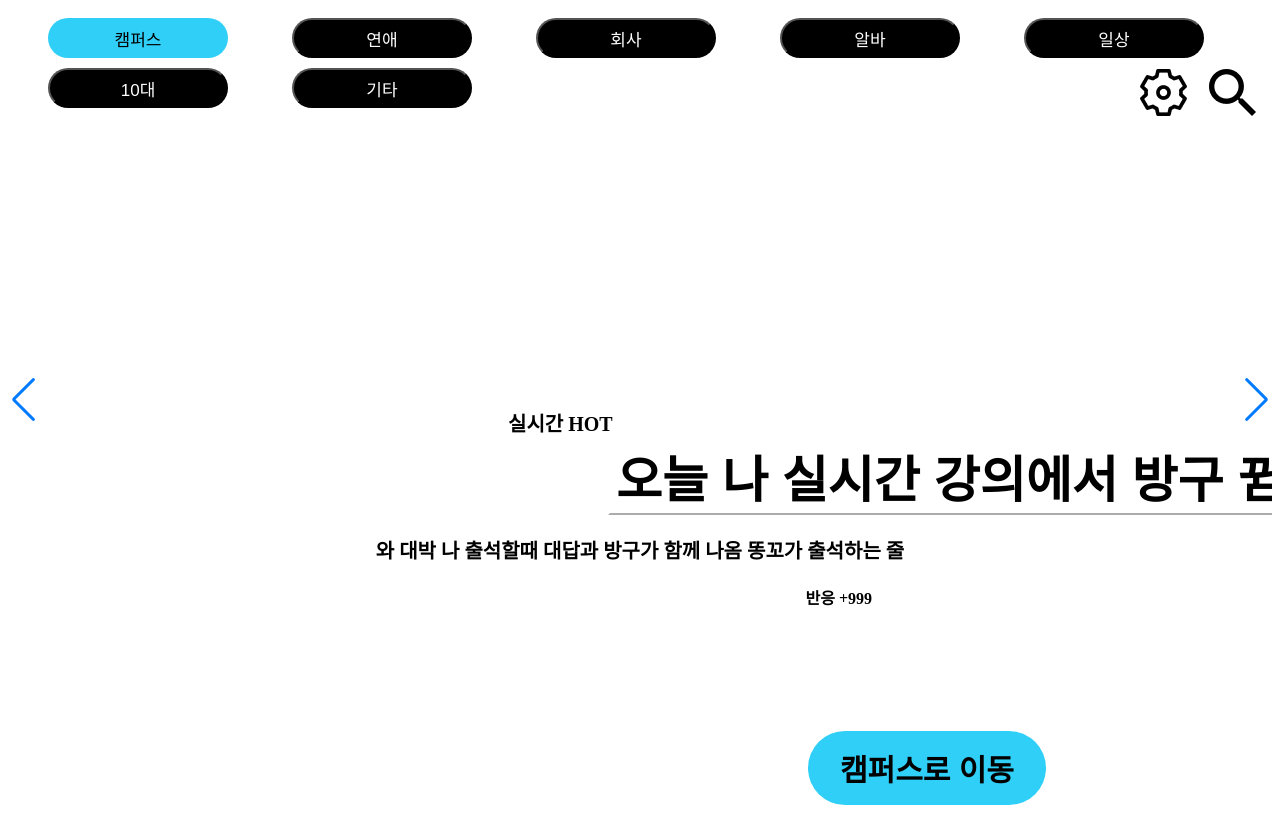
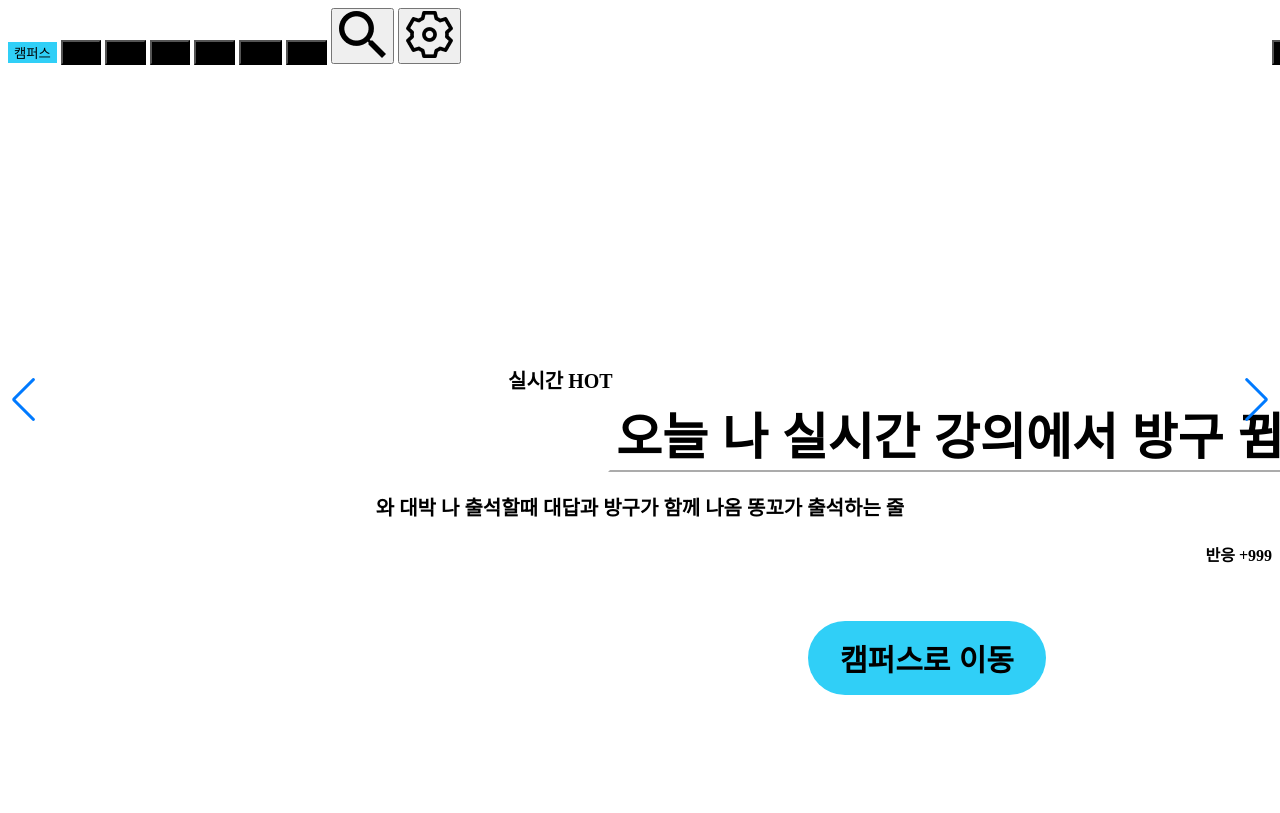
Before and after one commit to ynawhocodes/BarkHistory, a plain HTML site: page main/home.html in a window 1280 px wide. Shown: the top 813 px of the page. Drawn offline with nearby package versions, Linux system fonts and the light colour scheme; files that its build step writes are made by us from their sources; files whose address does not match are found by name.

Commit message:
Add files via upload

```diff
--- a/css/home.css
+++ b/css/home.css
@@ -1,38 +1,3 @@
-  .swiper-container {
-      width : 100%;
-      height : 100%;
-  }
-
-  .swiper-slide {
-    background-color : #fff;
-  }
-
-.tab {
-  color : white;
-  font-size : 17px;
-  text-align: center;
-  width : 180px;
-  height : 40px;
-  margin-left : 40px;
-  margin-right : 20px;
-  margin-top : 10px;
-  border-radius: 50px;
-}
-
-.option {
-    background-color: rgba(255,255,255,0.5);
-    border:rgba(255,255,255,0.5);
-    float : right;
-    margin-right : 10px;
-
-}
-
-.swiper-slide button {
-    margin-top : 10px;
-    background-color : #fff;
-    border-color : #fff;
-}
-
 .update-title {
   font-size : 20px;
   margin-top : 300px;
@@ -71,5 +36,4 @@
 
 .reaction {
   float : right;
-  margin-right : 400px;
 }
```
